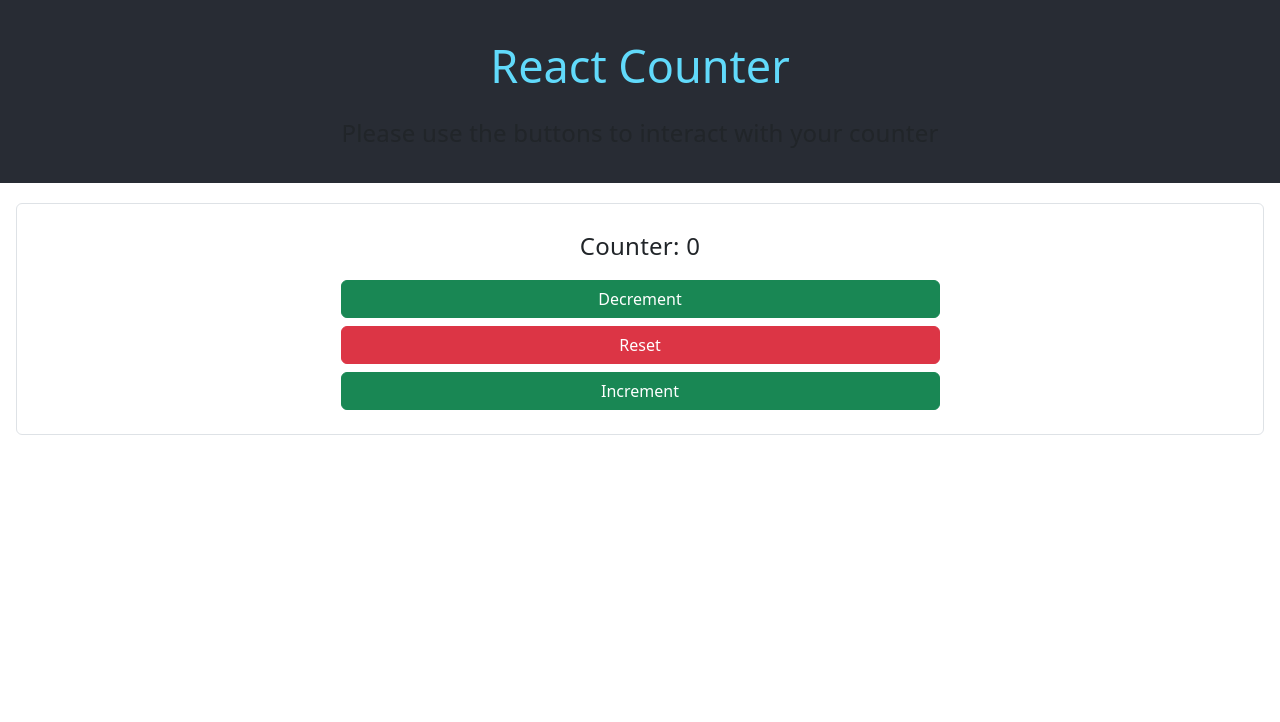
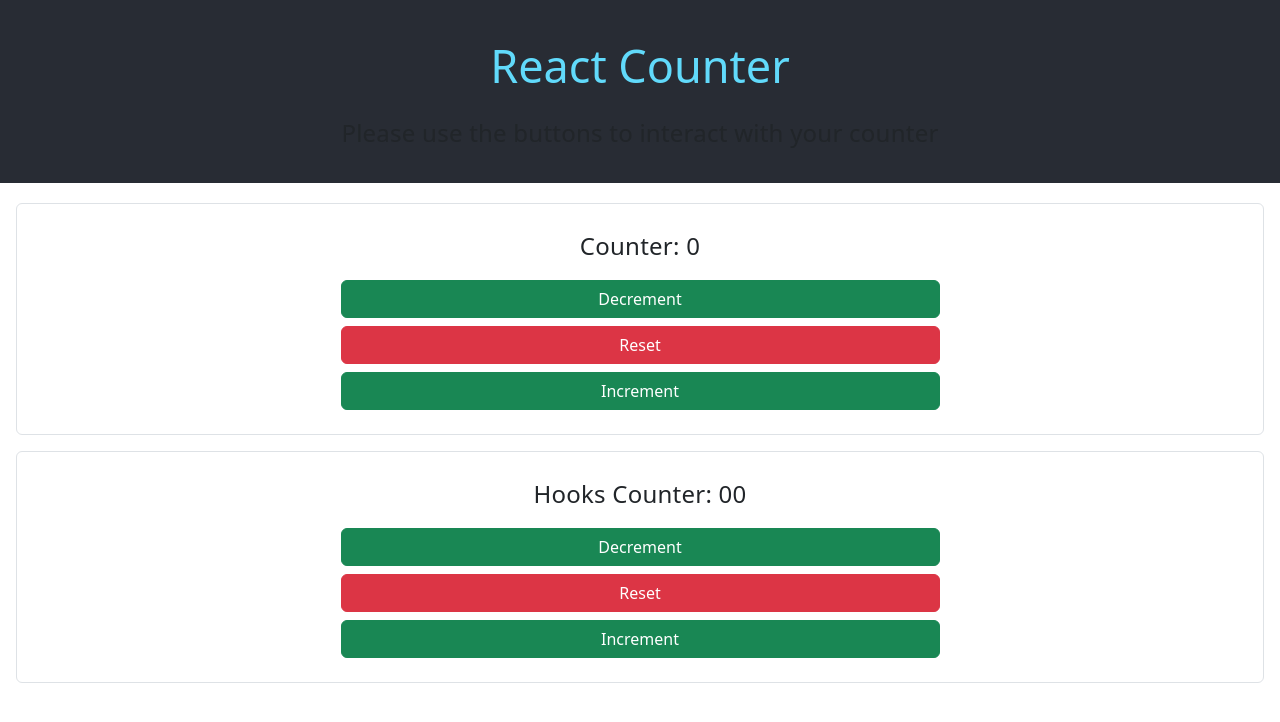
Before and after one commit to AnamariaGherghisan/class-based-counter, a React (Create React App) app: page / in a window 1280 px wide. Shown: the top 722 px of the page. Built offline with nearby package versions, Linux system fonts and the light colour scheme.

Commit message:
styled hooks counter

```diff
--- a/src/App.js
+++ b/src/App.js
@@ -1,12 +1,20 @@
-import {Banner} from "./components/Banner";
-import {Counter} from "./components/Counter";
+import React from "react";
+import Banner from "./components/Banner";
+import Counter from "./components/Counter";
+import {HooksCounter} from "./components/HooksCounter";
 
-export const App = () => {
+
+const App = () => {
   return (
-  <div>
-    <Banner/>
-    <Counter/>
+<div>
+      <Banner
+        title="React Counter"
+        subTitle="Please use the buttons to interact with your counter"
+      />
+      <Counter />
+      <HooksCounter />
     </div>
-    );
+  );
+};
 
-};
+export default App;
--- a/src/components/Banner.js
+++ b/src/components/Banner.js
@@ -1,10 +1,13 @@
-export const Banner = () => {
+
+import React from "react";
+
+export const Banner = ({ title, subTitle }) => {
   return (
-  <div className="jumbotron">
-      <div className="title">React Counter</div>
-      <div className="sub-title">
-        Please use the buttons to interact with your counter
-        </div>
-  </div>
+    <div className="jumbotron">
+      <div className="title">{title}</div>
+      <div className="sub-title">{subTitle}</div>
+    </div>
   );
 };
+
+export default Banner;
--- a/src/components/Counter.js
+++ b/src/components/Counter.js
@@ -1,5 +1,4 @@
-import { Component } from "react";
-
+import React, { Component } from "react";
 export class Counter extends Component {
   constructor(props) {
     super(props);
@@ -8,42 +7,43 @@ export class Counter extends Component {
     }
 
     handleDecrement = () => {
-   //step1:console.log("handleDecrement")-for testing purposes to check if the button is working;
-   //step2:update the state
-  if(this.state.count>0){
+        if (this.state.count > 0) {
           this.setState({
             count: this.state.count - 1,
           });
         }
       };
 
-
       handleIncrement = () => {
-    //step1:console.log("handleIncrement");
         this.setState({
           count: this.state.count + 1,
         });
       };
 
       handleReset = () => {
-    //step1:console.log("handleReset");
         this.setState({
           count: 0,
         });
       };
 
       render() {
-    console.log("render");
         return (
           <div className="border m-3 p-4 rounded">
-    <div className="sub-title text-center mb-3 ">Counter: {this.state.count}</div>
-    <div className= "d-grid gap-2 col-6 mx-auto">
-      <button className="btn btn-success text-center" onClick={this.handleDecrement}>Decrement</button>
-      <button className="btn btn-danger text-center" onClick={this.handleReset}>Reset</button>
-      <button className="btn btn-success text-center" onClick={this.handleIncrement}>Increment</button>
+            <div className="sub-title text-center mb-3">Counter: {this.state.count}</div>
+            <div className="d-grid gap-2 col-6 mx-auto">
+              <button className="btn btn-success text-center" onClick={this.handleDecrement}>
+                Decrement
+              </button>
+              <button className="btn btn-danger text-center" onClick={this.handleReset}>
+                Reset
+              </button>
+              <button className="btn btn-success text-center" onClick={this.handleIncrement}>
+                Increment
+              </button>
             </div>
           </div>
         );
-
       }
     }
+
+export default  Counter;
--- /dev/null
+++ b/src/components/HooksCounter.js
@@ -0,0 +1,36 @@
+import React, { useState } from "react";
+
+export const HooksCounter = () => {
+  const [count, setCount] = useState(0);
+
+  const handleDecrement = () => {
+    if (count > 0) {
+      setCount(count - 1);
+    }
+  };
+
+  const handleIncrement = () => {
+    setCount(count + 1);
+  };
+
+  const handleReset = () => {
+    setCount(0);
+  };
+
+  return (
+    <div className="border m-3 p-4 rounded">
+      <div className="sub-title text-center mb-3"> Hooks Counter: 0{count}</div>
+      <div className="d-grid gap-2 col-6 mx-auto">
+        <button className="btn btn-success text-center" onClick={handleDecrement}>
+          Decrement
+        </button>
+        <button className="btn btn-danger text-center" onClick={handleReset}>
+          Reset
+        </button>
+        <button className="btn btn-success text-center" onClick={handleIncrement}>
+          Increment
+        </button>
+      </div>
+    </div>
+  );
+};
--- a/src/index.js
+++ b/src/index.js
@@ -1,10 +1,8 @@
 import React from "react";
-import ReactDOM from "react-dom/client";
-import {App} from "./App";
+import ReactDOM from "react-dom";
+import App from "./App";
 import "./index.css";
 
+const root = document.getElementById("root");
 
-const root = ReactDOM.createRoot(document.getElementById
-("root"));
-
-root.render(<App/>);
+ReactDOM.render(<App />, root);
```
Lines whose indentation alone changed are shown as unchanged.
